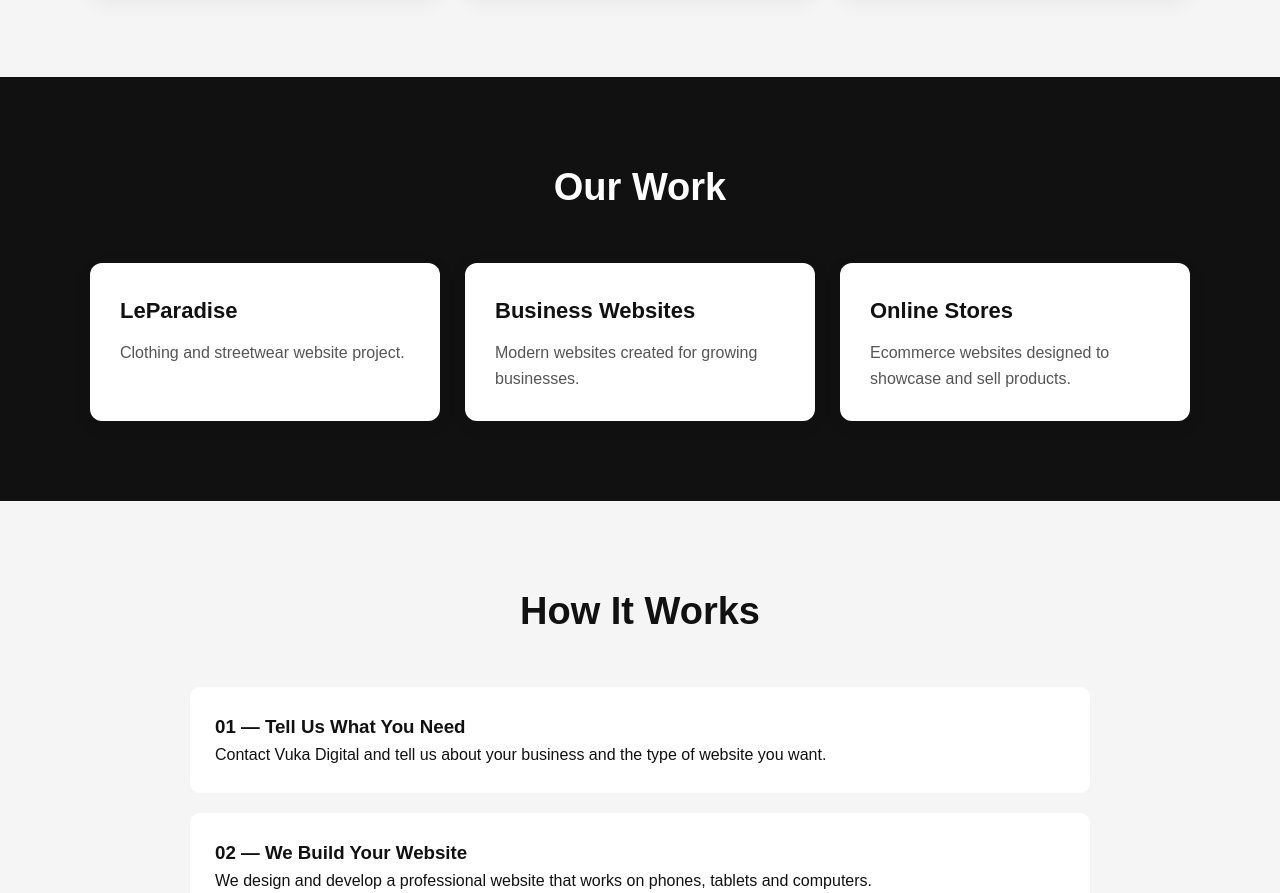
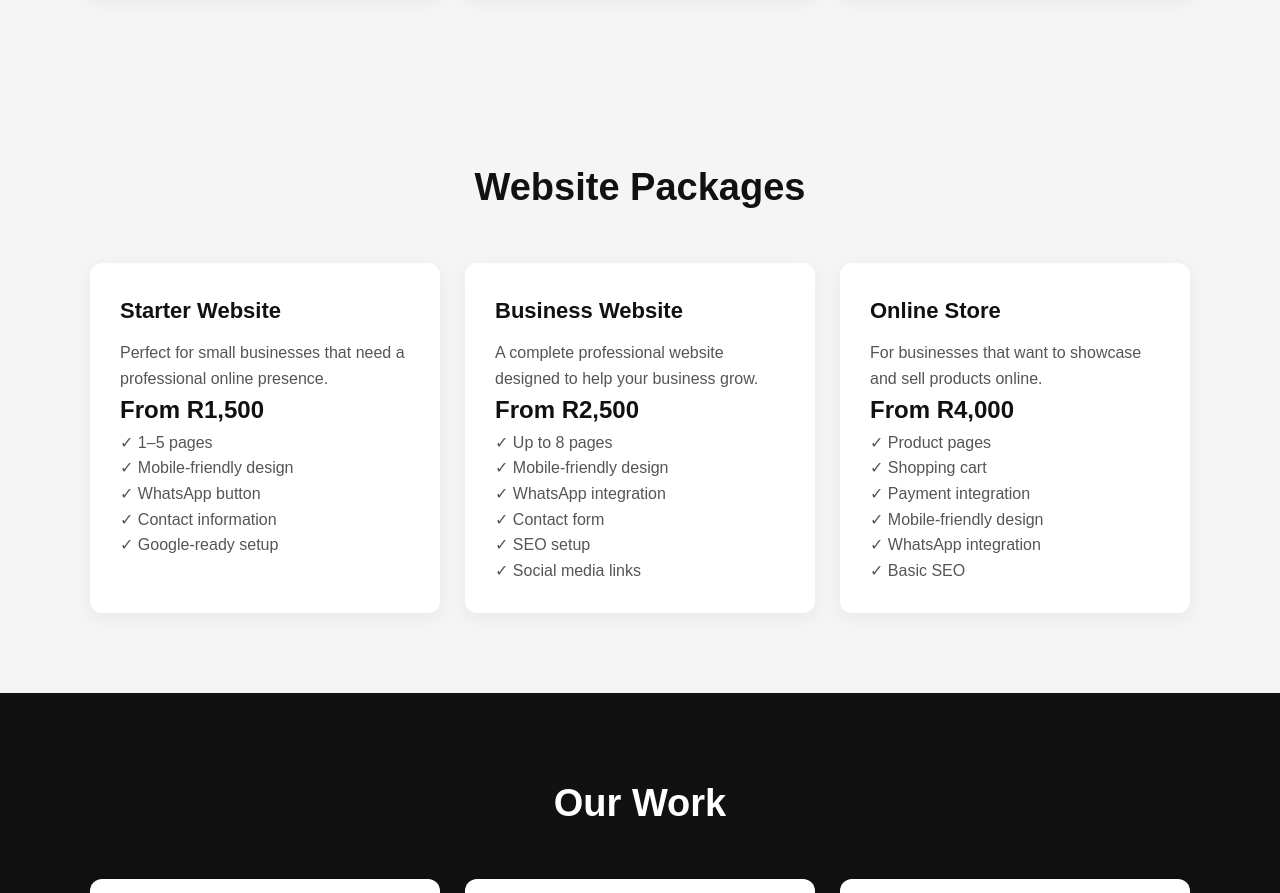
Before and after one commit to leparadiseofficial/vuka-digital-website, a plain HTML site: page index.html in a window 1280 px wide. Shown: the part 1127-2020 px from the top of the page. Drawn offline with Linux system fonts and the light colour scheme.

Commit message:
Add website pricing packages

```diff
--- a/index.html
+++ b/index.html
@@ -273,6 +273,52 @@
 
 </section>
 
+  <section id="pricing">
+
+  <h2 class="section-title">Website Packages</h2>
+
+  <div class="services">
+
+    <div class="card">
+      <h3>Starter Website</h3>
+      <p>Perfect for small businesses that need a professional online presence.</p>
+      <h2>From R1,500</h2>
+      <p>✓ 1–5 pages<br>
+      ✓ Mobile-friendly design<br>
+      ✓ WhatsApp button<br>
+      ✓ Contact information<br>
+      ✓ Google-ready setup</p>
+    </div>
+
+    <div class="card">
+      <h3>Business Website</h3>
+      <p>A complete professional website designed to help your business grow.</p>
+      <h2>From R2,500</h2>
+      <p>✓ Up to 8 pages<br>
+      ✓ Mobile-friendly design<br>
+      ✓ WhatsApp integration<br>
+      ✓ Contact form<br>
+      ✓ SEO setup<br>
+      ✓ Social media links</p>
+    </div>
+
+    <div class="card">
+      <h3>Online Store</h3>
+      <p>For businesses that want to showcase and sell products online.</p>
+      <h2>From R4,000</h2>
+      <p>✓ Product pages<br>
+      ✓ Shopping cart<br>
+      ✓ Payment integration<br>
+      ✓ Mobile-friendly design<br>
+      ✓ WhatsApp integration<br>
+      ✓ Basic SEO
+      </p>
+    </div>
+
+  </div>
+
+  </section>
+
 <section id="portfolio" class="portfolio">
 
   <h2 class="section-title">Our Work</h2>
```
